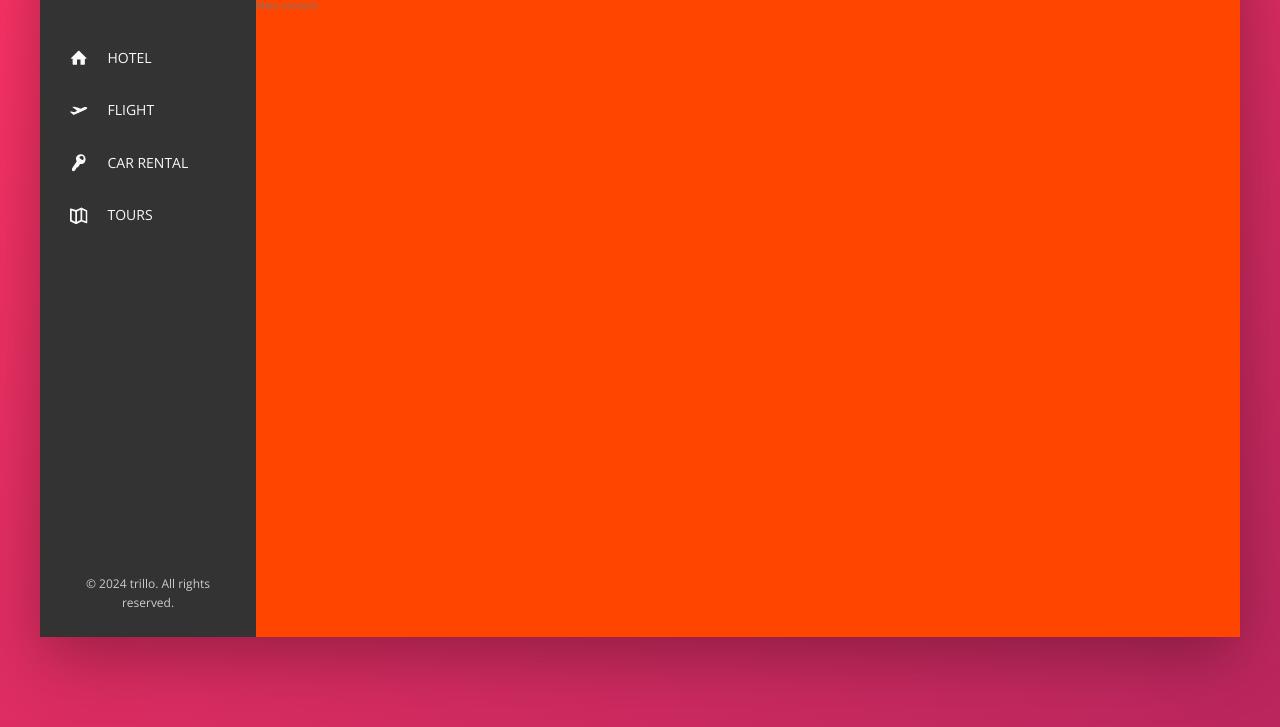
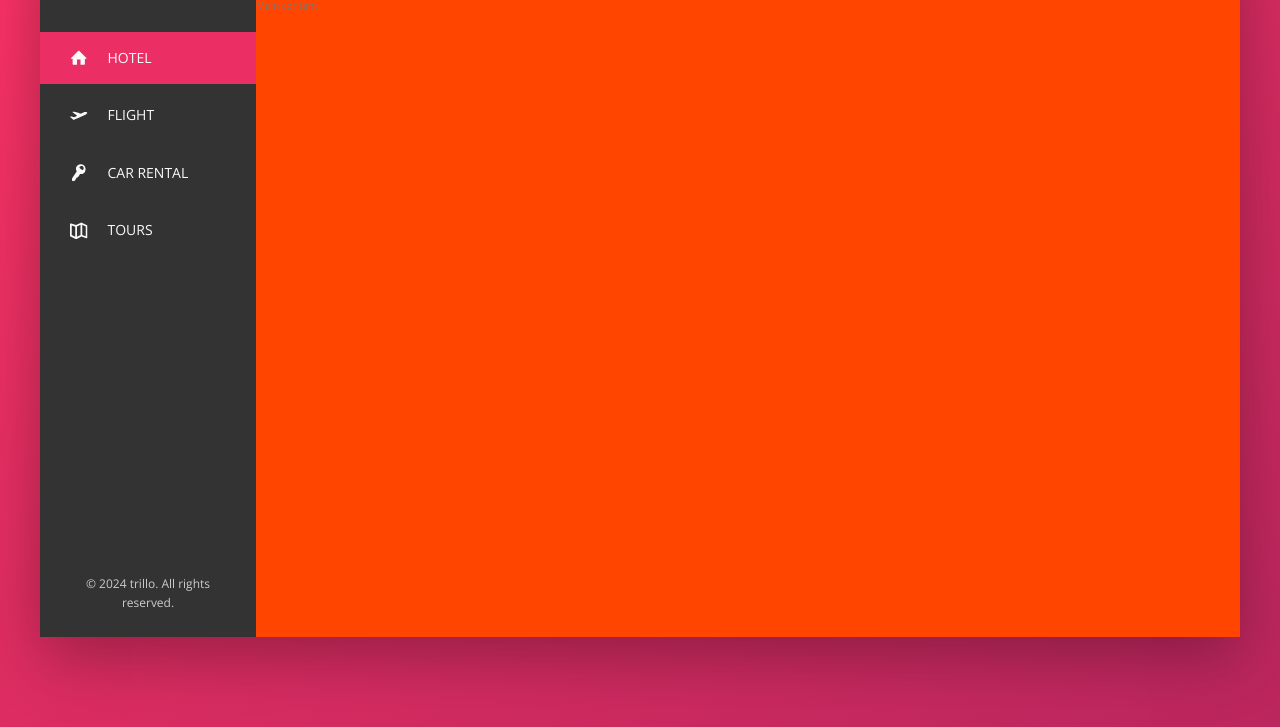
Before and after one commit to trungnd19/flexbox-page, a website: page index.html in a window 1280 px wide. Shown: the part 153-880 px from the top of the page. Drawn offline with nearby package versions, Linux system fonts and the light colour scheme.

Commit message:
feat: implement side-nav hover animation

```diff
--- a/index.html
+++ b/index.html
@@ -49,7 +49,7 @@
             <div class="content">
                 <nav class="sidebar">
                     <ul class="side-nav">
-                        <li class="side-nav__item">
+                        <li class="side-nav__item side-nav__item--active">
                             <a href="" class="side-nav__link">
                                 <svg class="side-nav__icon">
                                     <use href="img/sprite.svg#icon-home" xlink:href="img/sprite.svg#icon-home"></use>
--- a/sass/_components.scss
+++ b/sass/_components.scss
@@ -119,7 +119,34 @@
     font-size: 1.4rem;
 
     &__item {
+        position: relative;
+        &:not(:last-child) {
+            margin-bottom: .5rem;
+        }
+    }
 
+    &__item::before {
+        content: "";
+        position: absolute;
+        background-color: var(--color-primary);
+        top: 0;
+        left: 0;
+        width: 3px;
+        height: 100%;
+
+        transform: scaleY(0);
+        transition: transform .2s, width .3s cubic-bezier(1,0,0,1) .2s, background-color .1s;
+        // transform-origin: bottom;
+    }
+
+    &__item:hover::before,
+    &__item--active::before {
+        transform: scaleY(1);
+        width: 100%;
+    }
+
+    &__item:active::before {
+        background-color: var(--color-primary-light);
     }
 
     &__link:link,
@@ -129,9 +156,10 @@
         text-transform: uppercase;
         display: block;
         padding: 1.5rem 3rem;
-
         display: flex;
         align-items: center;
+        position: relative;
+        z-index: 10;
     }
 
     &__icon {
```
Also changed, not shown: css/style.css.
